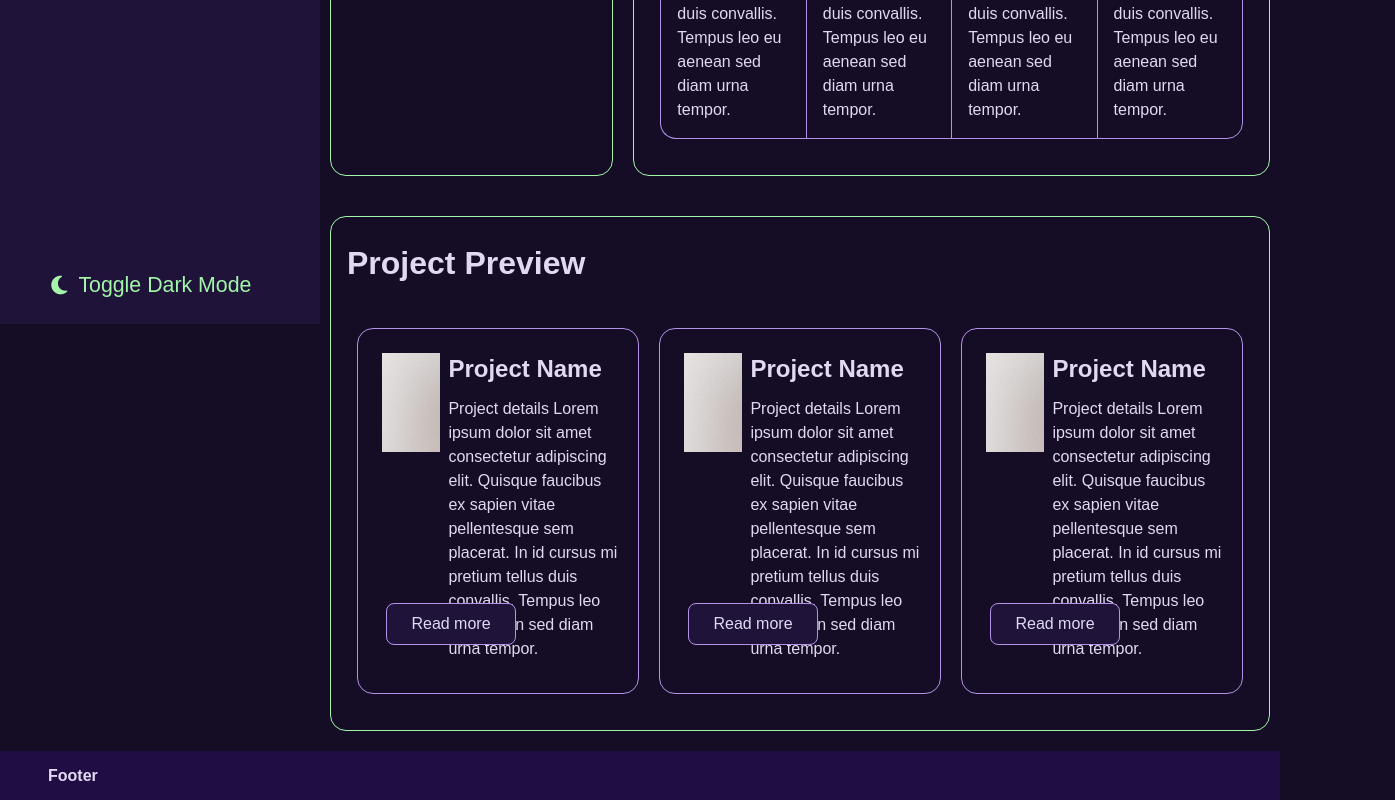
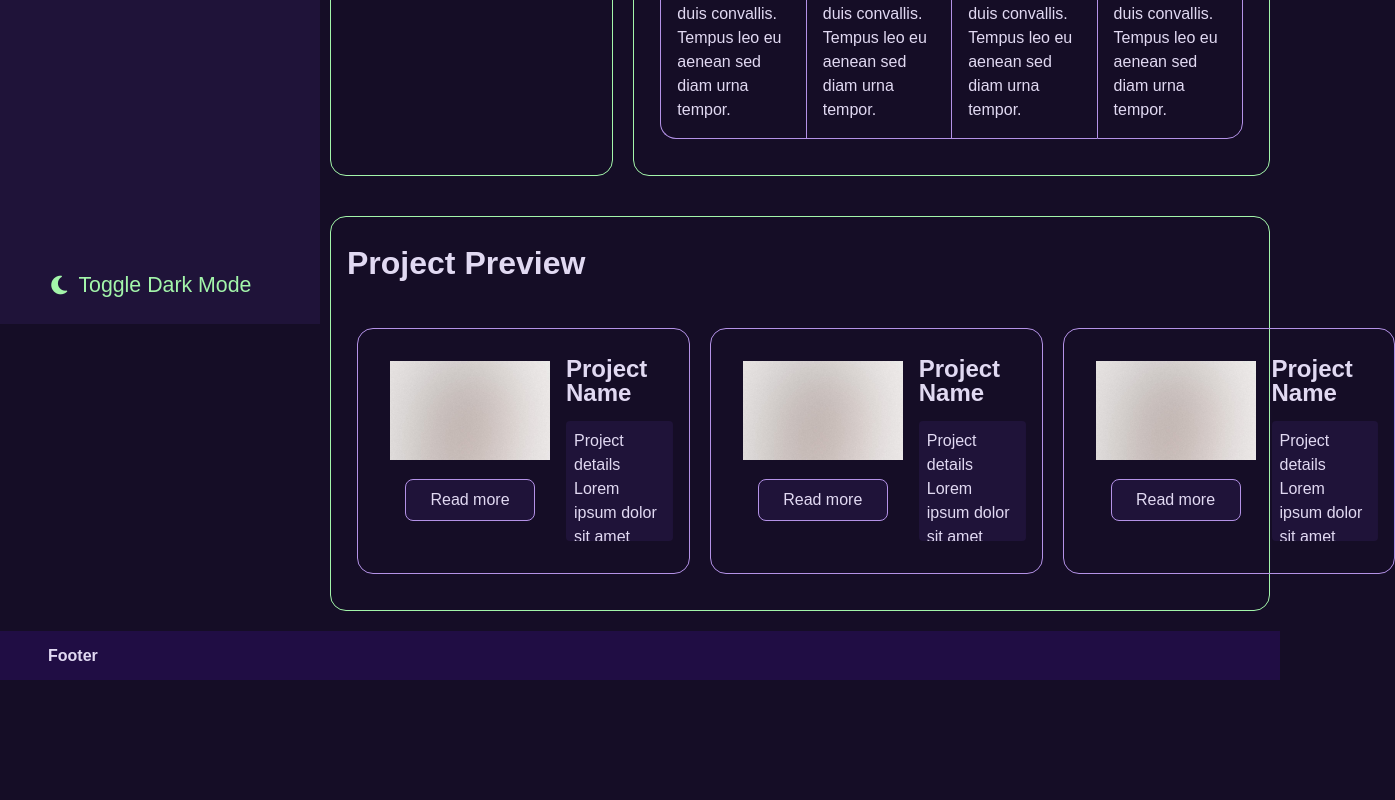
Before and after one commit to BrandonLewis234/tangosoftware.dev, a plain HTML site: page preview/index.html in a window 1280 px wide. Shown: the part 488-1288 px from the top of the page, 1395 px wide, since content can reach past the window. After the commit the page ends 1168 px from the top, so only its background shows below. Drawn offline with nearby package versions, Linux system fonts and the light colour scheme.

Commit message:
feat: improve styling and visibility of project preview widgets

```diff
--- a/assets/css/elements.css
+++ b/assets/css/elements.css
@@ -114,64 +114,65 @@
 
 /* Project Preview */
 
-article
+article.project
 {
     display: flex;
+
     border: 1px solid var(--color-tertiary);
     border-radius: 1em;
     margin: 20px 10px;
     padding: 1em;
 
-    > div
+    > div.image-column
     {
-        grid-auto-flow: column;
-        grid-template-columns: 30fr 70fr;
-    }
-}
+        display: flex;
+        flex-flow: column;
+        align-items: center;
 
-article div h2
-{
-    grid-row: span 1;
-    grid-column: span 1;
-    padding-top: 0.5em;
-    margin: 0;
-}
-
-article div p
-{
-    grid-row: span 1;
-    grid-column: span 1;
-}
-
-/* Images */
-
-article div a.image
-{
-    grid-row: span 2;
-    grid-column: span 1;
-}
-
-a.image
+        /* Image preview */
+        > a.image
         {
             overflow: hidden;
             margin: 0.5em;
             border: 0;
-}
 
-a.image img
+            > img
             {
                 width: 10em;
+                padding: 0.5em;
                 transition: transform 0.2s ease;
+            }
         }
 
         /* Read more button */
-.read-more
+        > a.button.read-more
         {
-    position: absolute;
-    align-self: flex-end;
-    margin: 0em 0em 2em 0.75em;
             width: 8em;
             height: 2.5em;
+        }
+    }
+
+    > div.detail-column
+    {
+        display: flex;
+        flex-flow: column;
+
+        /* Project title */
+        > h2
+        {
+            padding-top: 0.5em;
+            margin: 0;
+        }
+        /* Project summary */
+        > p
+        {
+            background-color: var(--color-sidebar);
+            border-radius: 0.25em;
+            padding: 0.5em;
+            max-height: 6.5rem;
+            overflow: auto;
+        }
+    }
 }
 
 /* ================================================= */
--- a/preview/index.html
+++ b/preview/index.html
@@ -70,11 +70,14 @@
             <section>
                 <h1>Project Preview</h1>
                 <div class="grid column-container">
-                    <article>
-                        <div class="grid project">
+                    <article class="project">
+                        <div class="image-column">
                             <a class="image" href="#">
                                 <img src="../images/pic01.jpg">
                             </a>
+                            <a class="button read-more" href="#">Read more</a>
+                        </div>
+                        <div class="detail-column">
                             <h2>Project Name</h2>
                             <p>
                                 Project details
@@ -82,13 +85,15 @@
                                 In id cursus mi pretium tellus duis convallis. Tempus leo eu aenean sed diam urna tempor.
                             </p>
                         </div>
-                        <a class="button read-more" href="#">Read more</a>
                     </article>
-                    <article>
-                        <div class="grid project">
+                    <article class="project">
+                        <div class="image-column">
                             <a class="image" href="#">
                                 <img src="../images/pic01.jpg">
                             </a>
+                            <a class="button read-more" href="#">Read more</a>
+                        </div>
+                        <div class="detail-column">
                             <h2>Project Name</h2>
                             <p>
                                 Project details
@@ -96,13 +101,15 @@
                                 In id cursus mi pretium tellus duis convallis. Tempus leo eu aenean sed diam urna tempor.
                             </p>
                         </div>
-                        <a class="button read-more" href="#">Read more</a>
                     </article>
-                    <article>
-                        <div class="grid project">
+                    <article class="project">
+                        <div class="image-column">
                             <a class="image" href="#">
                                 <img src="../images/pic01.jpg">
                             </a>
+                            <a class="button read-more" href="#">Read more</a>
+                        </div>
+                        <div class="detail-column">
                             <h2>Project Name</h2>
                             <p>
                                 Project details
@@ -110,7 +117,6 @@
                                 In id cursus mi pretium tellus duis convallis. Tempus leo eu aenean sed diam urna tempor.
                             </p>
                         </div>
-                        <a class="button read-more" href="#">Read more</a>
                     </article>
                 </div>
             </section>
```
Lines whose indentation alone changed are shown as unchanged.
